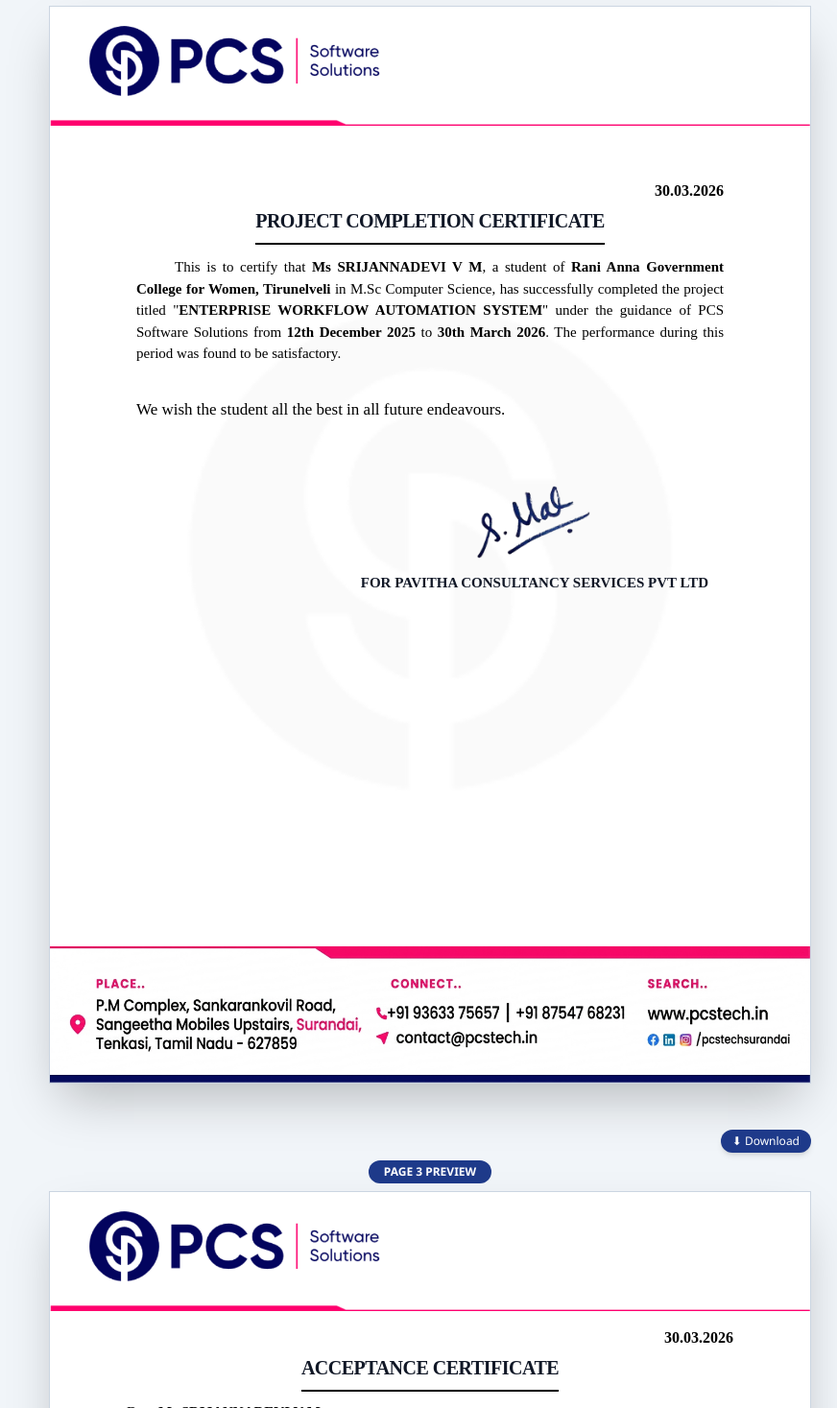
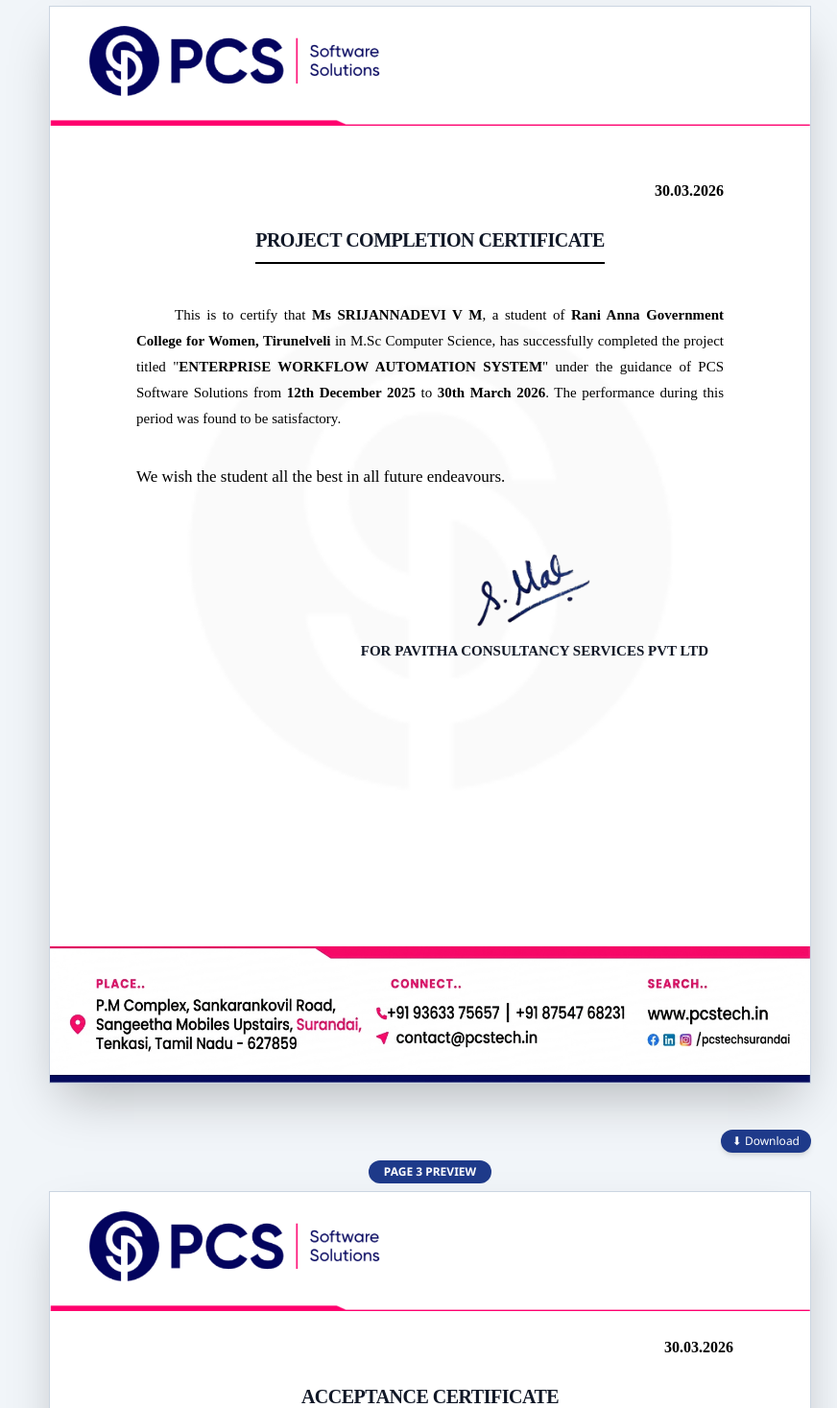
Before and after one commit to Mathavik/Attendance-Certificate, a React (Create React App) app in the folder frontend/: page / in a window 1280 px wide. Shown: the part 1333-2800 px from the top of the page at 96% size, without its empty margins (408-1280 px from the left). Built offline with nearby package versions, Linux system fonts and the light colour scheme; a web font is replaced by a local one.

Commit message:
acceptent certificate

```diff
--- a/frontend/src/App.tsx
+++ b/frontend/src/App.tsx
@@ -534,17 +534,17 @@
                     backgroundPosition: 'center',
                     fontFamily: "'Times New Roman', serif",
                     padding: page.certificateTitle.includes('ACCEPTANCE')
-                      ? '140px 80px 60px 80px'
+                      ? '150px 80px 60px 80px'
                       : '180px 90px 80px 90px', boxSizing: 'border-box'
                   }}
                 >
                   {/* 1. Date */}
-                  <div className="text-right text-[16px] font-bold text-black mb-1">
+                  <div className="text-right text-[16px] font-bold text-black mb-6">
                     {page.date}
                   </div>
 
                   {/* 2. Title */}
-                  <div className="text-center mb-1">
+                  <div className="text-center mb-8">
                     <h2 className="text-[20px] font-bold border-b-2 border-black inline-block pb-2 mb-2 uppercase tracking-tight">      {page.certificateTitle}
                     </h2>
                   </div>
@@ -554,8 +554,8 @@
                     {/* Body Content */}
                     <div
                       className={`text-[15px] text-justify text-black whitespace-pre-line ${page.certificateTitle.includes('ACCEPTANCE')
-                        ? 'leading-[1.3] mb-4'
-                        : 'leading-[1.5] mb-8'
+                        ? 'leading-[1.6] mb-4'
+                        : 'leading-[1.8] mb-8'
                         }`} style={{
                           textIndent: page.certificateTitle.includes('ACCEPTANCE') ? "0px" : "40px"
                         }}
```
